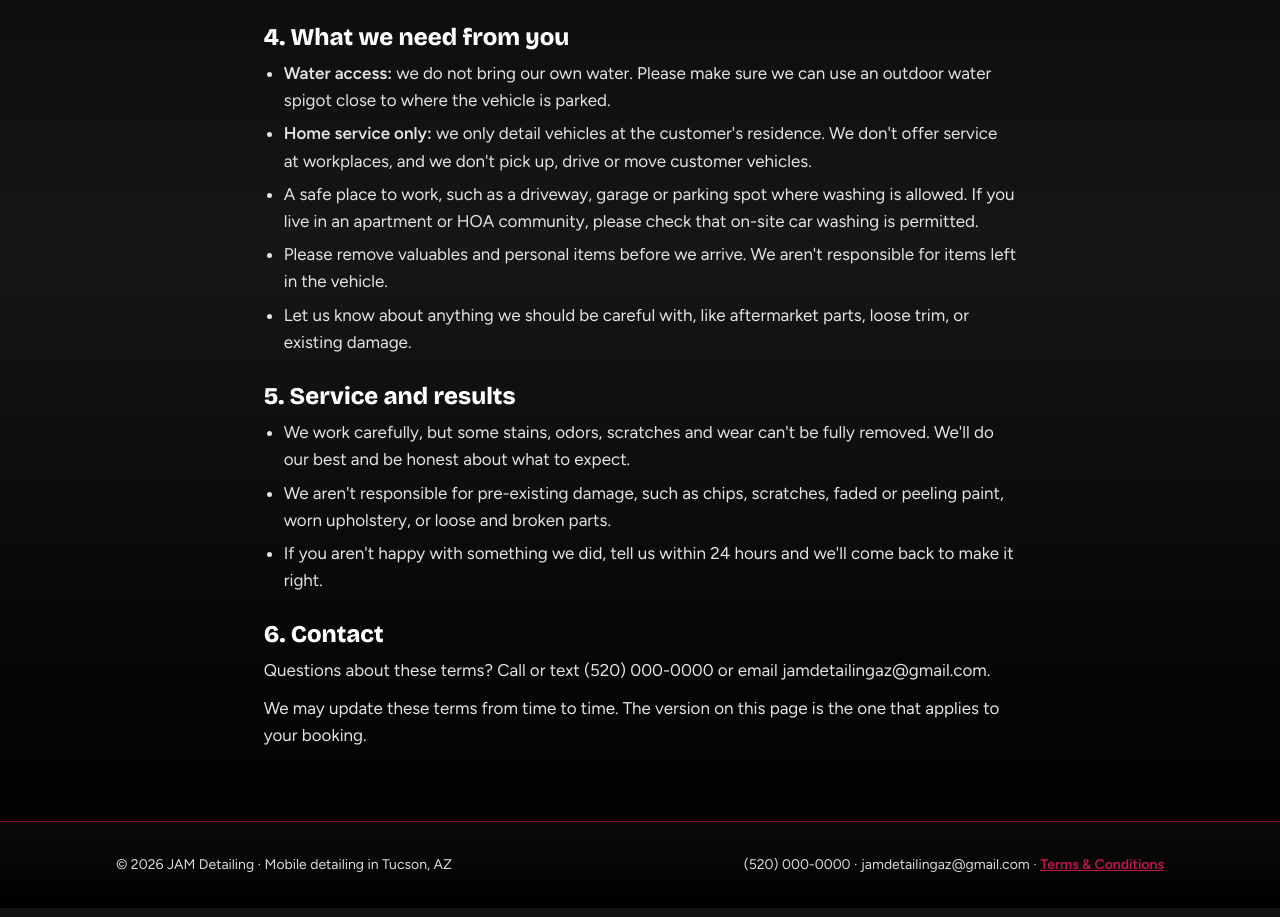
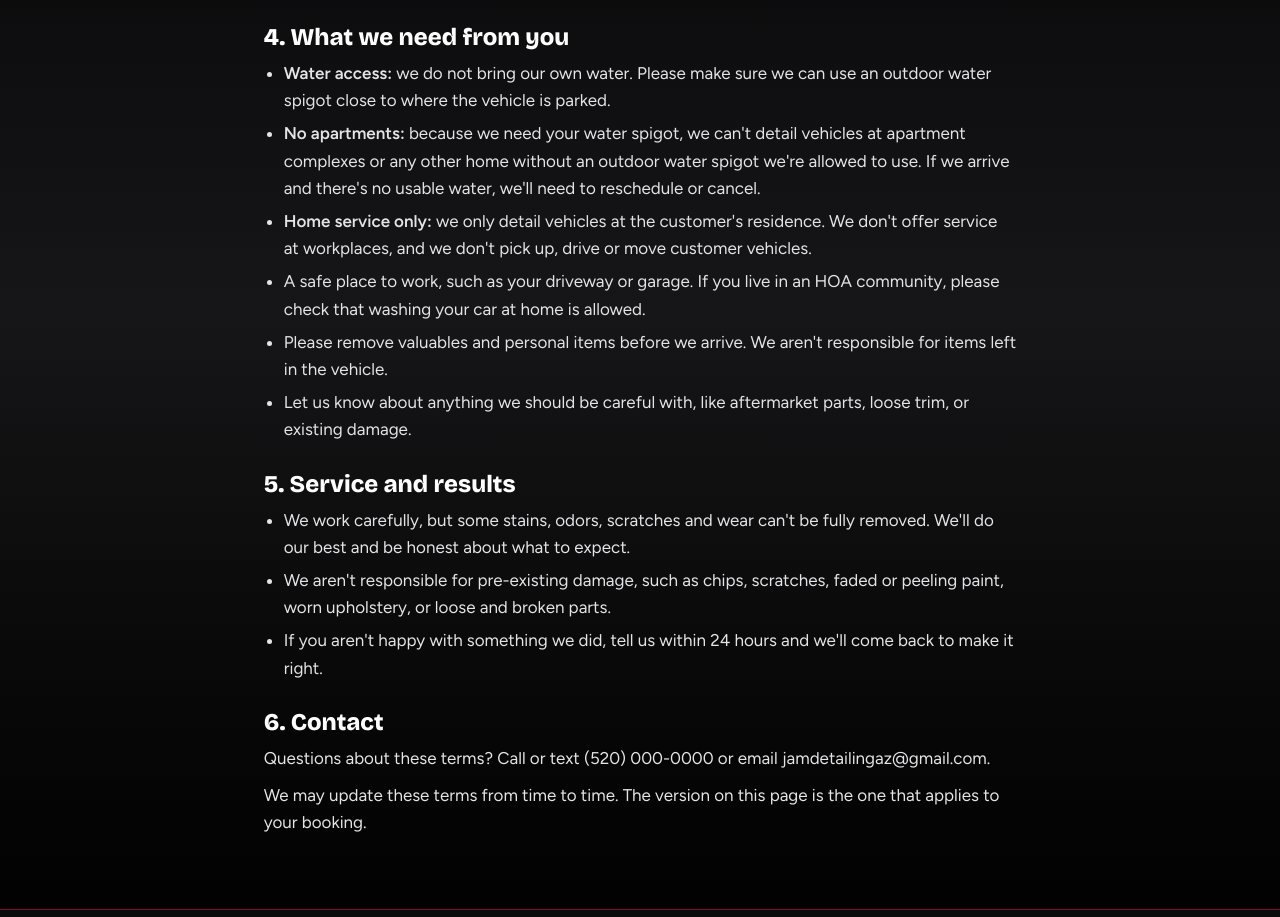
Before and after one commit to andresgrijalva1120-coder/jam-detailing, a plain HTML site: page terms.html in a window 1280 px wide. Shown: the part 1146-2063 px from the top of the page. Drawn offline with nearby package versions, Linux system fonts and the light colour scheme.

Commit message:
Terms: no apartments, since service needs the customer's water spigot
Co-Authored-By: Claude Opus 5.5 <noreply@anthropic.com>
Claude-Session: https://claude.ai/code/session_01FEkRv5pvp5H655qDvBwpbF

```diff
--- a/terms.html
+++ b/terms.html
@@ -66,8 +66,9 @@
       <h2>4. What we need from you</h2>
       <ul>
         <li><strong>Water access:</strong> we do not bring our own water. Please make sure we can use an outdoor water spigot close to where the vehicle is parked.</li>
+        <li><strong>No apartments:</strong> because we need your water spigot, we can't detail vehicles at apartment complexes or any other home without an outdoor water spigot we're allowed to use. If we arrive and there's no usable water, we'll need to reschedule or cancel.</li>
         <li><strong>Home service only:</strong> we only detail vehicles at the customer's residence. We don't offer service at workplaces, and we don't pick up, drive or move customer vehicles.</li>
-        <li>A safe place to work, such as a driveway, garage or parking spot where washing is allowed. If you live in an apartment or HOA community, please check that on-site car washing is permitted.</li>
+        <li>A safe place to work, such as your driveway or garage. If you live in an HOA community, please check that washing your car at home is allowed.</li>
         <li>Please remove valuables and personal items before we arrive. We aren't responsible for items left in the vehicle.</li>
         <li>Let us know about anything we should be careful with, like aftermarket parts, loose trim, or existing damage.</li>
       </ul>
```
Also changed, not shown: index.html (+1 -1 lines).
